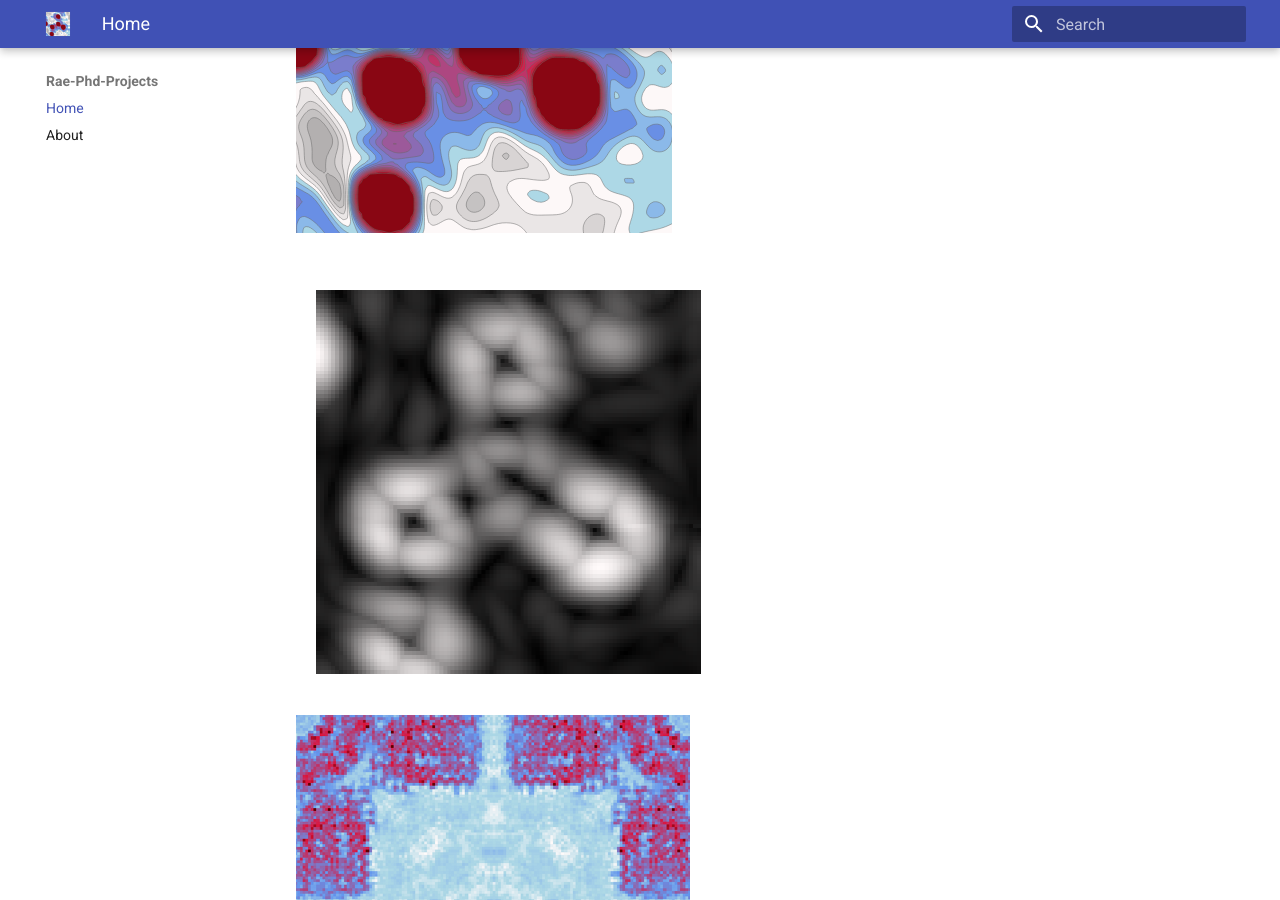
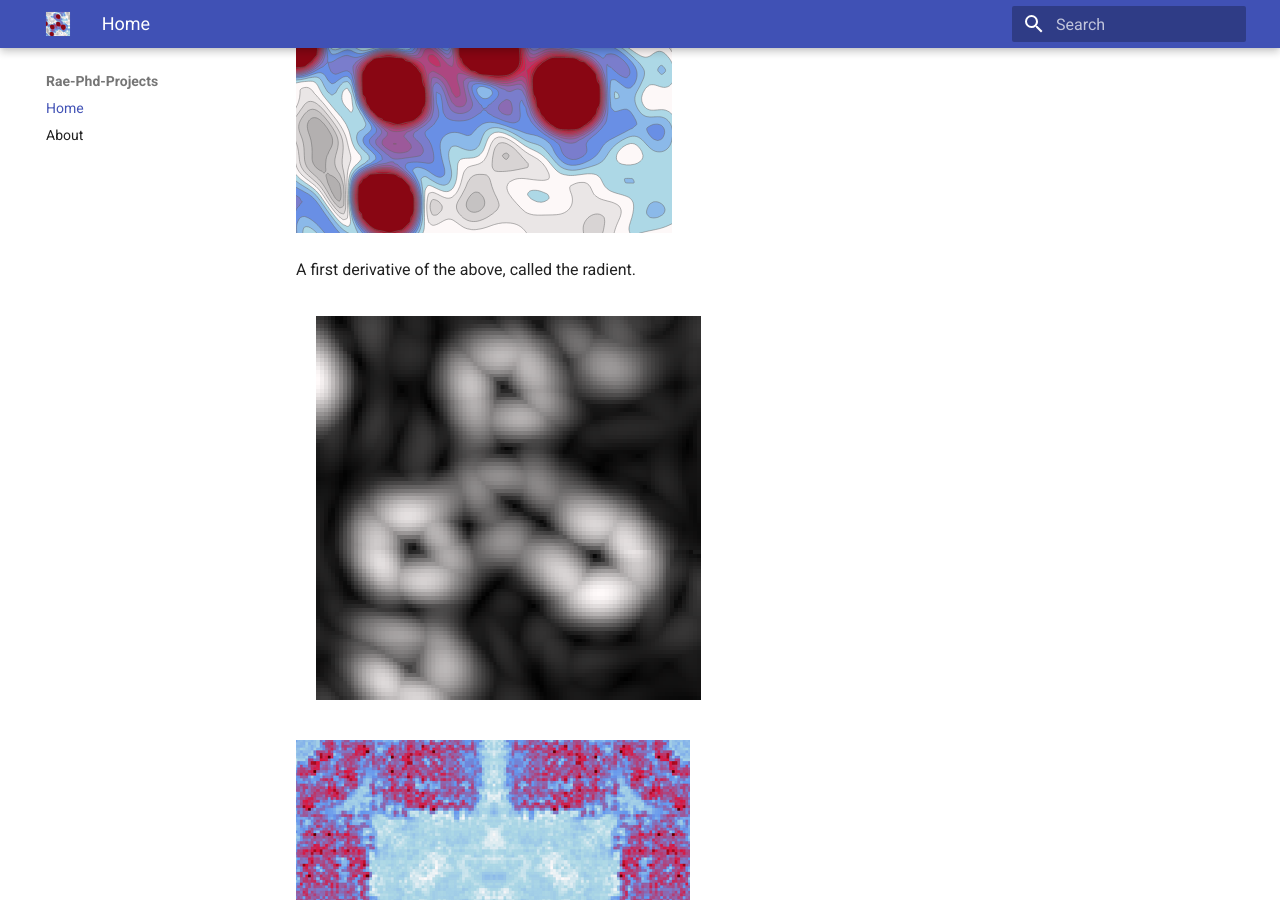
Before and after one commit to rae-gh/rae, an MkDocs documentation site: the page built from docs/index.md, in a window 1280 px wide and 900 px high, scrolled down 548 px. Built offline with MkDocs 1.6.1 and Material for MkDocs 9.7.7, drawn with Linux system fonts in a browser that asks for light colours.

Commit message:
Update index.md

```diff
--- a/docs/index.md
+++ b/docs/index.md
@@ -11,6 +11,6 @@ The density in a peptide bond:
 
 ![image info](./assets/density.png)
 
-
+A first derivative of the above, called the radient.
 ![image info](./assets/radient.png)
 ![image info](./assets/cross.png)
```
